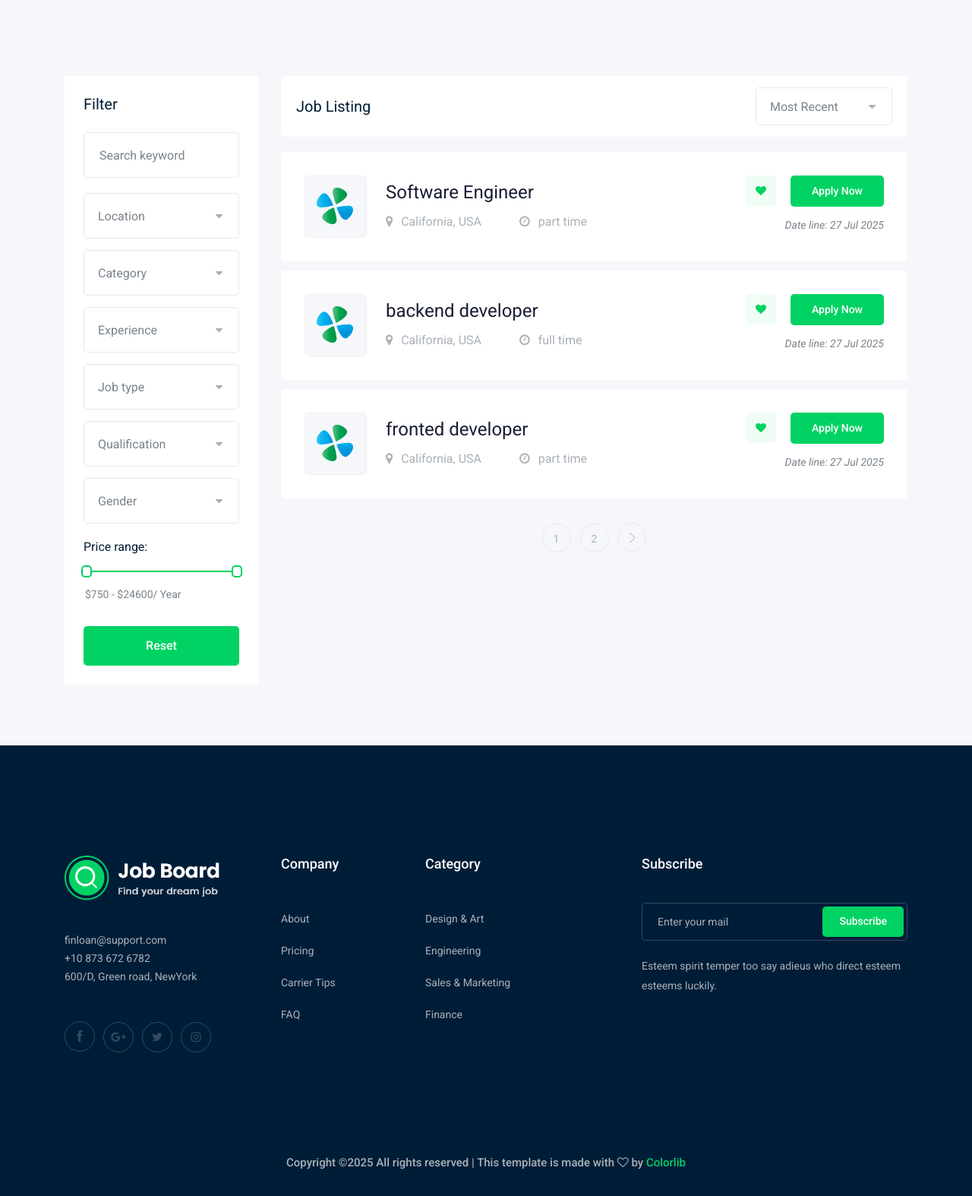
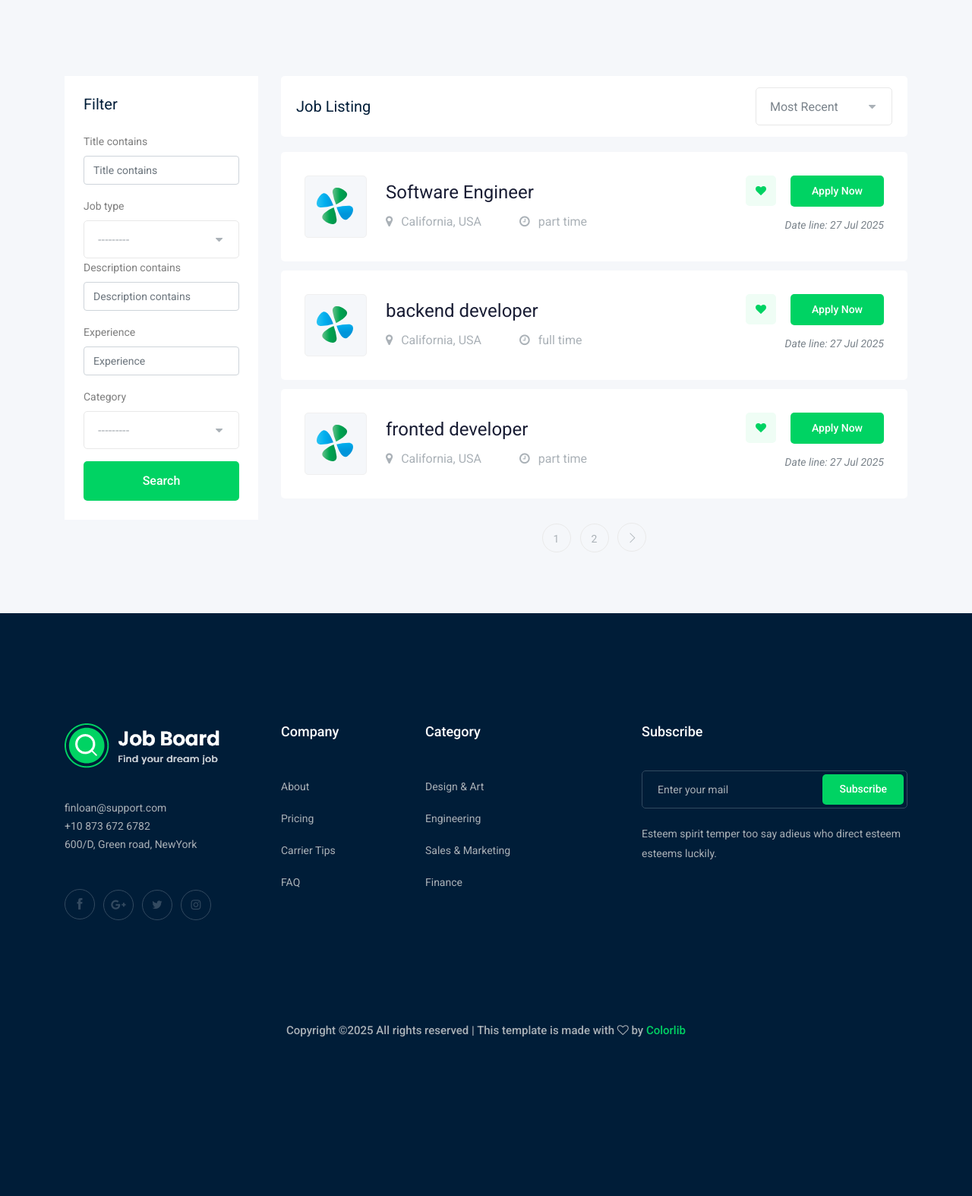
Before and after one commit to keroojoseph0/django-job-board, a Django app: page /jobs/ in a window 1280 px wide. Shown: the part 351-1925 px from the top of the page at 76% size. After the commit the page ends 1716 px from the top, so only its background shows below. Run offline with Django 5.2, Linux system fonts and the light colour scheme; data comes from the database, SQL or seed files in the repository; both versions use the stored data as it was after the commit; some libraries are stand-ins or nearby versions.

Commit message:
Add filter on job list

```diff
--- /dev/null
+++ b/job/filters.py
@@ -0,0 +1,10 @@
+import django_filters
+from .models import Job
+
+class JobFilter(django_filters.FilterSet):
+    description = django_filters.CharFilter(lookup_expr='icontains')
+    title = django_filters.CharFilter(lookup_expr='icontains')
+    class Meta:
+        model = Job
+        fields = '__all__'
+        exclude = ['image', 'vacancy', 'published_at', 'salary', 'slug', 'owner']
--- a/job/templates/job/job_list.html
+++ b/job/templates/job/job_list.html
@@ -1,4 +1,5 @@
 {% extends 'base.html' %}
+{% load django_bootstrap5 %}
 
 {% block body %}
     <!-- bradcam_area  -->
@@ -23,79 +24,10 @@
                     <div class="job_filter white-bg">
                         <div class="form_inner white-bg">
                             <h3>Filter</h3>
-                            <form action="#">
-                                <div class="row">
-                                    <div class="col-lg-12">
-                                        <div class="single_field">
-                                            <input type="text" placeholder="Search keyword">
-                                        </div>
-                                    </div>
-                                    <div class="col-lg-12">
-                                        <div class="single_field">
-                                            <select class="wide">
-                                                <option data-display="Location">Location</option>
-                                                <option value="1">Rangpur</option>
-                                                <option value="2">Dhaka </option>
-                                            </select>
-                                        </div>
-                                    </div>
-                                    <div class="col-lg-12">
-                                        <div class="single_field">
-                                            <select class="wide">
-                                                <option data-display="Category">Category</option>
-                                                <option value="1">Category 1</option>
-                                                <option value="2">Category 2 </option>
-                                            </select>
-                                        </div>
-                                    </div>
-                                    <div class="col-lg-12">
-                                        <div class="single_field">
-                                            <select class="wide">
-                                                <option data-display="Experience">Experience</option>
-                                                <option value="1">Experience 1</option>
-                                                <option value="2">Experience 2 </option>
-                                            </select>
-                                        </div>
-                                    </div>
-                                    <div class="col-lg-12">
-                                        <div class="single_field">
-                                            <select class="wide">
-                                                <option data-display="Job type">Job type</option>
-                                                <option value="1">full time 1</option>
-                                                <option value="2">part time 2 </option>
-                                            </select>
-                                        </div>
-                                    </div>
-                                    <div class="col-lg-12">
-                                        <div class="single_field">
-                                            <select class="wide">
-                                                <option data-display="Qualification">Qualification</option>
-                                                <option value="1">Qualification 1</option>
-                                                <option value="2">Qualification 2</option>
-                                            </select>
-                                        </div>
-                                    </div>
-                                    <div class="col-lg-12">
-                                        <div class="single_field">
-                                            <select class="wide">
-                                                <option data-display="Gender">Gender</option>
-                                                <option value="1">male</option>
-                                                <option value="2">female</option>
-                                            </select>
-                                        </div>
-                                    </div>
-                                </div>
+                            <form method='GET'>
+                                {% bootstrap_form myfilter.form %}
+                                <input type='submit' value='Search' class="boxed-btn3 w-100 mt-3">
                             </form>
-                        </div>
-                        <div class="range_wrap">
-                            <label for="amount">Price range:</label>
-                            <div id="slider-range"></div>
-                            <p>
-                                <input type="text" id="amount" readonly style="border:0; color:#7A838B; font-size: 14px; font-weight:400;">
-                            </p>
-                        </div>
-                        <div class="reset_btn">
-                            <button  class="boxed-btn3 w-100" type="submit">Reset</button>
                         </div>
                     </div>
                 </div>
--- a/job/views.py
+++ b/job/views.py
@@ -4,18 +4,22 @@
 from django.core.paginator import Paginator
 from .form import ApplyForm, JobForm
 from django.contrib.auth.decorators import login_required
+from .filters import JobFilter
 
 # Create your views here.
 
 def job_list(request):
     job_list = Job.objects.all()
 
+     # filter
+    myfilter = JobFilter(request.GET, queryset=job_list)
+    job_list = myfilter.qs
+
     paginator = Paginator(job_list, 3)
-
     page_number = request.GET.get("page")
     page_obj = paginator.get_page(page_number)
 
-    context = {"jobs": page_obj}
+    context = {"jobs": page_obj, 'myfilter': myfilter}
     return render(request, 'job/job_list.html', context)
 
 def job_detail(request, slug):
--- a/project/settings.py
+++ b/project/settings.py
@@ -42,6 +42,7 @@
     # myapps
     'job.apps.JobConfig',
     'django_bootstrap5',
+    'django_filters',
 
 
 ]
```
Also changed, not shown: db.sqlite3.
